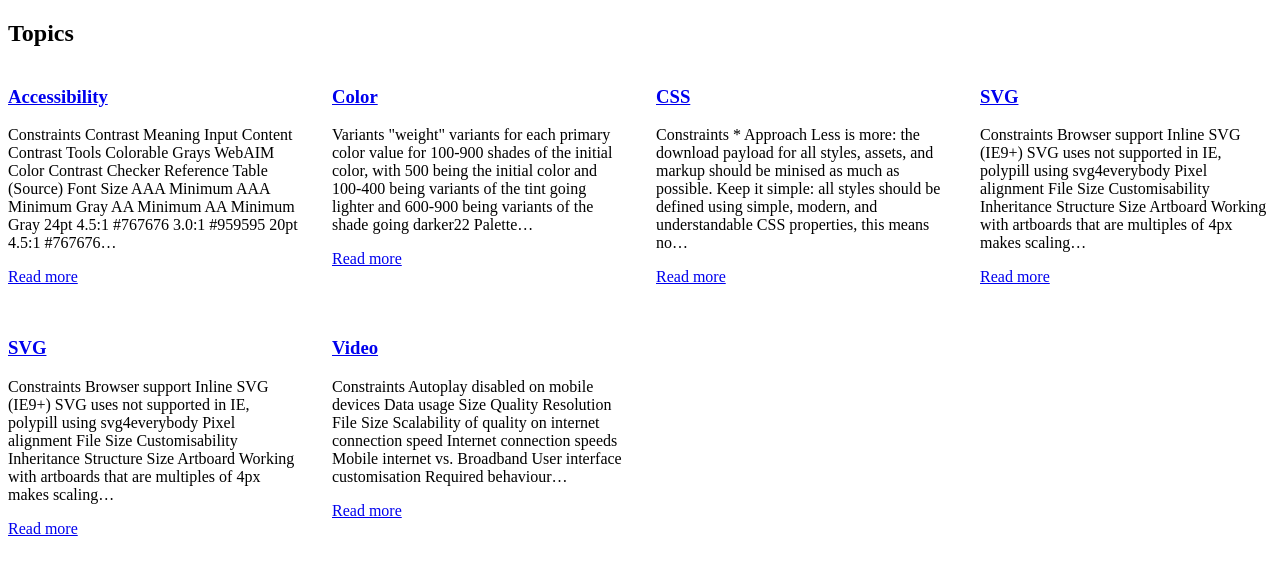
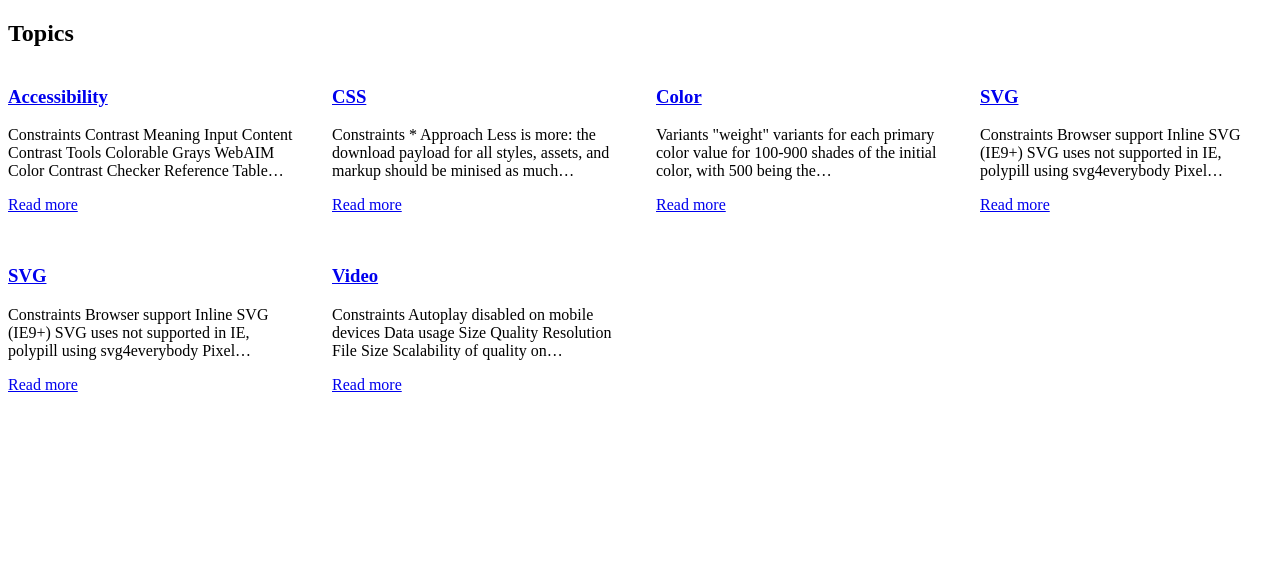
Before and after one commit to scottdejonge/guide, a Gatsby site: page / in a window 1280 px wide. Built offline with nearby package versions, Linux system fonts and the light colour scheme; Gatsby itself is replaced by a stand-in of ours.

Commit message:
Card content

```diff
--- a/src/pages/index.js
+++ b/src/pages/index.js
@@ -29,10 +29,10 @@ export default function Index({ data }) {
 
 export const pageQuery = graphql`
   query IndexQuery {
-    allMarkdownRemark(sort: { order: DESC, fields: [frontmatter___date] }) {
+    allMarkdownRemark(sort: { order: ASC, fields: [frontmatter___title] }) {
       edges {
         node {
-          excerpt(pruneLength: 250)
+          excerpt(pruneLength: 120)
           id
           frontmatter {
             title
```
